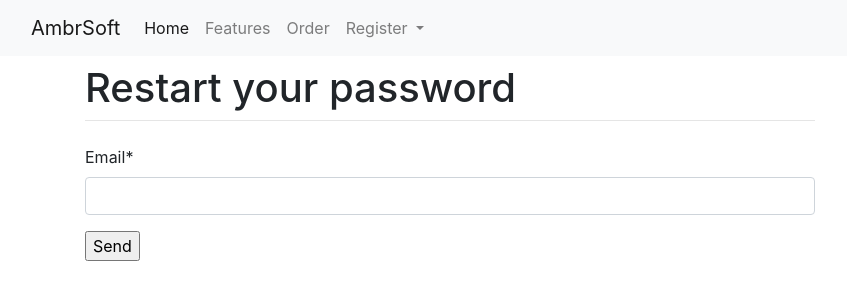
After one commit to chenBR91/ambrsoft-site, a Django app: page /accounts/reset/ in a window 1280 px wide. The commit adds this page. Shown: the top 300 px of the page, without its empty margins (0-847 px from the left). Run offline with Django 3.2, Linux system fonts and the light colour scheme; some libraries are stand-ins or nearby versions.

Commit message:
add send mail

```diff
--- a/accounts/admin.py
+++ b/accounts/admin.py
@@ -1,8 +1,9 @@
 from django.contrib import admin
 
-from . models import Customer
+from . models import Customer, ForgotPassword
 
 # Register your models here.
 
 
 admin.site.register(Customer)
+admin.site.register(ForgotPassword)
--- a/accounts/forms.py
+++ b/accounts/forms.py
@@ -1,4 +1,5 @@
 from django import forms
+from django.forms import fields
 from . import models
 
 
@@ -24,3 +25,9 @@ class UserForm(forms.ModelForm):
     class Meta:
         model = models.Customer
         fields = ['first_name', 'last_name', 'email', 'city', 'address', 'address_line2', 'telephone', 'zip_code', 'state']
+
+
+class ForgotForm(forms.ModelForm):
+    class Meta:
+        model = models.ForgotPassword
+        fields = ['email']
--- a/accounts/models.py
+++ b/accounts/models.py
@@ -37,3 +37,10 @@ class Customer(models.Model):
 
     def __str__(self):
         return self.first_name
+
+
+class ForgotPassword(models.Model):
+    email = models.EmailField()
+
+    def __str__(self):
+        return self.email
--- a/accounts/urls.py
+++ b/accounts/urls.py
@@ -10,4 +10,5 @@ urlpatterns = [
     path('logout/', views.logout_view, name='logout'),
     path('user-details/', views.user_details, name='user-details'),
     path('user-customer/', views.user_customer, name='user-customer'),
+    path('reset/', views.forgot_password, name='forgot-password'),
 ]
--- a/accounts/views.py
+++ b/accounts/views.py
@@ -3,8 +3,10 @@ from django.contrib.auth.forms import UserCreationForm, AuthenticationForm
 from django.contrib.auth import get_user, login, logout
 from django.contrib.auth.decorators import login_required
 from django.http import HttpResponse
+from django.core.mail import send_mail
 
-from . import forms
+from store.settings import EMAIL_HOST_USER
+from .import forms
 
 
 # Create your views here.
@@ -80,3 +82,19 @@ def user_details(request):
     else:
         form = forms.CreateUserDetail()
     return render(request, 'accounts/user-detail.html', {'form': form})
+
+
+def forgot_password(request):
+    if request.method == "POST":
+        sub = forms.ForgotForm(request.POST)
+        subject = "Wellcome to ambrsoft"
+        message = "Hope are you enjoying"
+        recepient = str(sub['email'].value())
+        send_mail(subject, message, EMAIL_HOST_USER, [recepient], fail_silently=False)
+
+        return render(request, 'accounts/success-password.html', {'recpinet': recepient})
+
+    else:
+        sub = forms.ForgotForm()
+
+    return render(request, 'accounts/forgot-password.html', {'form': sub})
--- /dev/null
+++ b/templates/accounts/forgot-password.html
@@ -0,0 +1,20 @@
+{% extends 'index.html' %}
+{% load crispy_forms_tags %}
+{% block content %}
+
+<div class="container">
+    <div class="row">
+        <div class="col-8">
+            <h1 class="mt-2">Restart your password</h1>
+            <hr class="mt-0 mb-4">
+
+            <form action="{% url 'accounts:forgot-password' %}" method="POST">
+                {% csrf_token %}
+                {{ form|crispy }}
+                <input type="submit" value="Send">
+            </form>
+        </div>
+    </div>
+</div>
+
+{% endblock %}
--- a/templates/accounts/login.html
+++ b/templates/accounts/login.html
@@ -18,7 +18,7 @@
                 {% endif %}
                 <input type="submit" value="Login">
             </form>
-
+           <a href="{% url 'accounts:forgot-password' %}">forgot</a>
         </div>
     </div>
 </div>
```
Also changed, not shown: store/settings.py (+13 -0 lines), templates/accounts/success-password.html (added, +9 -0 lines), accounts/migrations/0012_forgotpassword.py (added).
